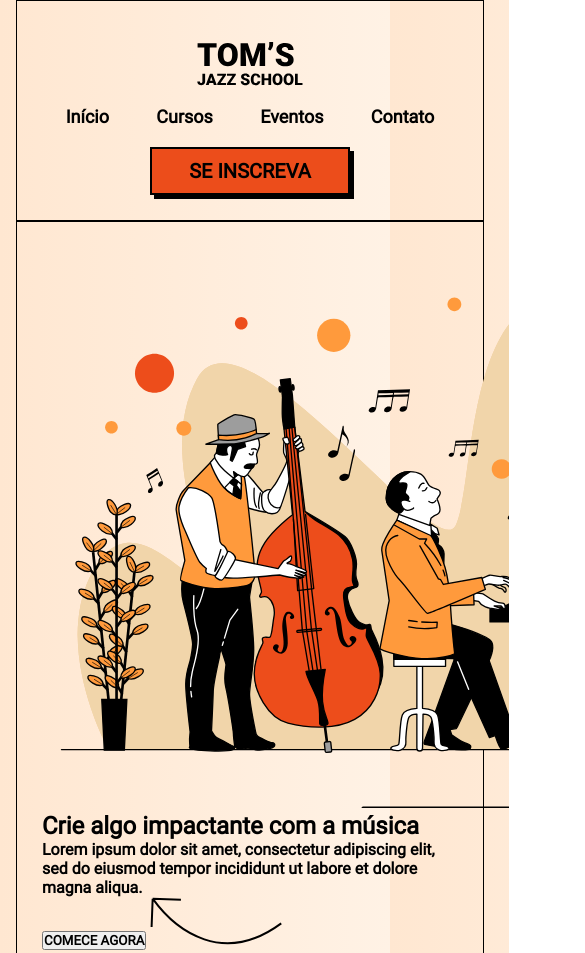
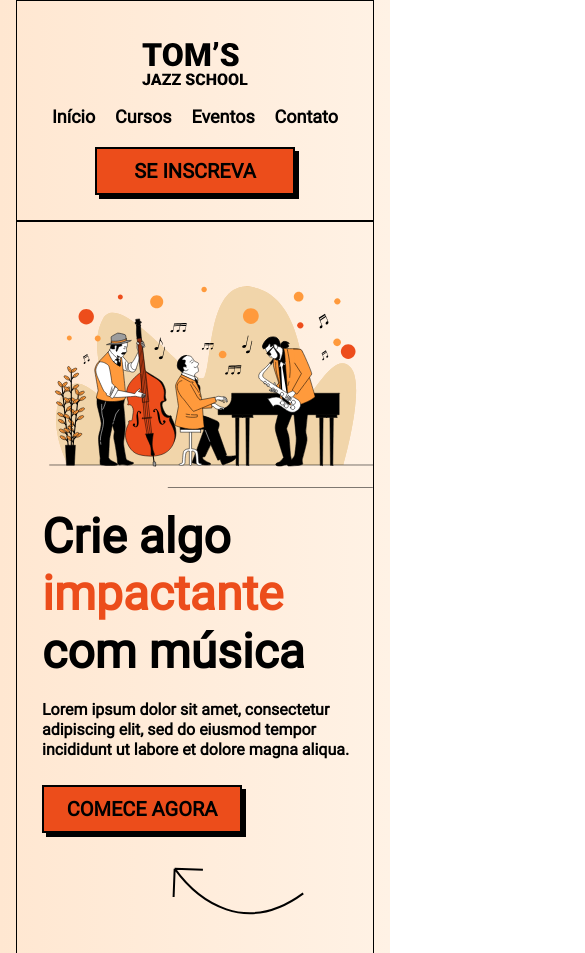
Before and after one commit to Rodrigues4567/jazz-school, a plain HTML site: page index.html in a window 390 px wide. Shown: the top 953 px of the page, 585 px wide, since content can reach past the window. Drawn offline with Linux system fonts and the light colour scheme.

Commit message:
metade da pagina mobile-first pronta

```diff
--- a/estilos/style.css
+++ b/estilos/style.css
@@ -20,7 +20,6 @@
 }
 
 body {
-    width: 500px;
     height: 100vh;
     padding: 0px 16px;
     background: linear-gradient(90deg, #FFE7D1 0%, #FFF2E5 100%);
@@ -50,10 +49,14 @@ header, .section1, .section2, footer {
     padding: 25px;
 }
 
+.button-header-pai {
+    display: flex;
+    justify-content: center;
+    align-items: center;
+    margin-top: 20px;
+}
+
 .button-header {
-    display: block;
-    margin: auto;
-    margin-top: 20px;
     width: 200px;
     height: 48px;
     border: 2px solid black;
@@ -62,3 +65,52 @@ header, .section1, .section2, footer {
     font-size: 20px;
     cursor: pointer;
 }
+
+.section1 {
+    padding-right: 0px;
+    padding-bottom: 16rem;
+}
+
+.imagem-principal {
+    display: block;
+    margin: 20px 0px 0px auto;
+    width: 100%;
+}
+
+.titulo {
+    font-size: 3rem;
+    line-height: 120%;
+    margin: 20px 0px;
+}
+
+.cor-titulo {
+    display: block;
+    color: #EC4D1B;
+}
+
+.section1 p {
+    padding-right: 15px;
+    line-height: 20px;
+    margin-bottom: 25px;
+}
+
+.button-section1 {
+    position: relative;
+    width: 200px;
+    height: 48px;
+    border: 2px solid black;
+    background-color: #EC4D1B;
+    box-shadow: 4px 4px 0px black;
+    font-size: 20px;
+    cursor: pointer;
+}
+
+.button-section1::after {
+    content: '';
+    background: url(../imagens/arrow-curve.svg);
+    position: absolute;
+    top: 5rem;
+    right: -4rem;
+    height: 48px;
+    width: 132px;
+}
--- a/index.html
+++ b/index.html
@@ -19,20 +19,24 @@
             <a href="#">Contato</a>
         </nav>
 
-        <a href="#"><button class="button-header">SE INSCREVA</button></a>
+        <div class="button-header-pai">
+            <a href="#"><button class="button-header">SE INSCREVA</button></a>
+        </div>
     </header>
 
     <main>
         <section class="section1">
+
             <img class="imagem-principal" src="imagens/hero-img.svg" alt="imagem Banda de jazz">
 
             <div class="apresentacao">
-                <h1 class="titulo">Crie algo <span class="cor-titulo">impactante</span> com a música</h1>
+
+                <h1 class="titulo">Crie algo <span class="cor-titulo">impactante</span> com música</h1>
 
                 <p>Lorem ipsum dolor sit amet, consectetur adipiscing elit, sed do eiusmod tempor incididunt ut labore et dolore magna aliqua.</p>
 
-                <a href="#"><button>COMECE AGORA</button></a>
-                <img class="seta" src="imagens/arrow-curve.svg" alt="seta">
+                <a href="#"><button class="button-section1">COMECE AGORA</button></a>
+
             </div>
         </section>
 
```
